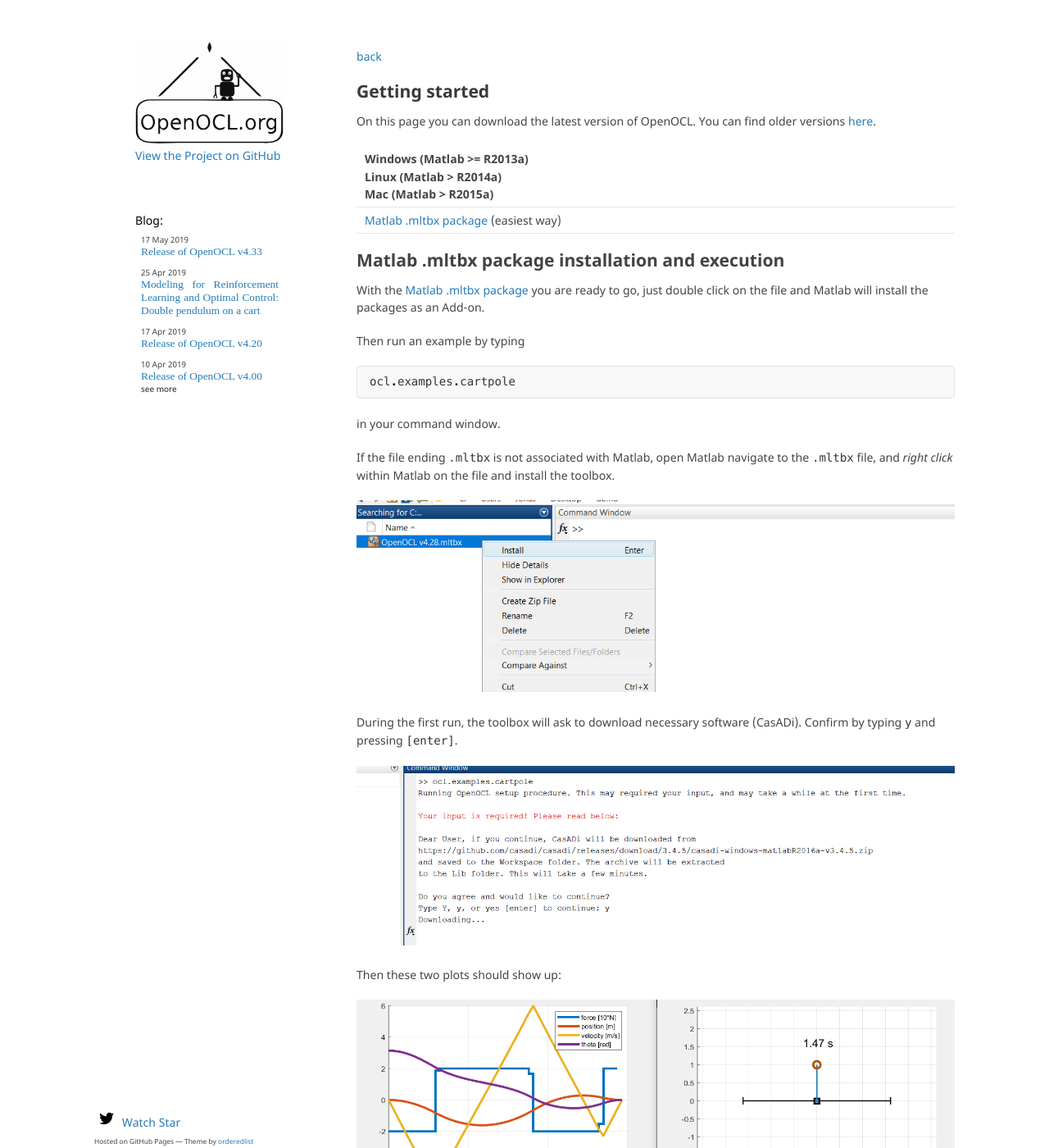
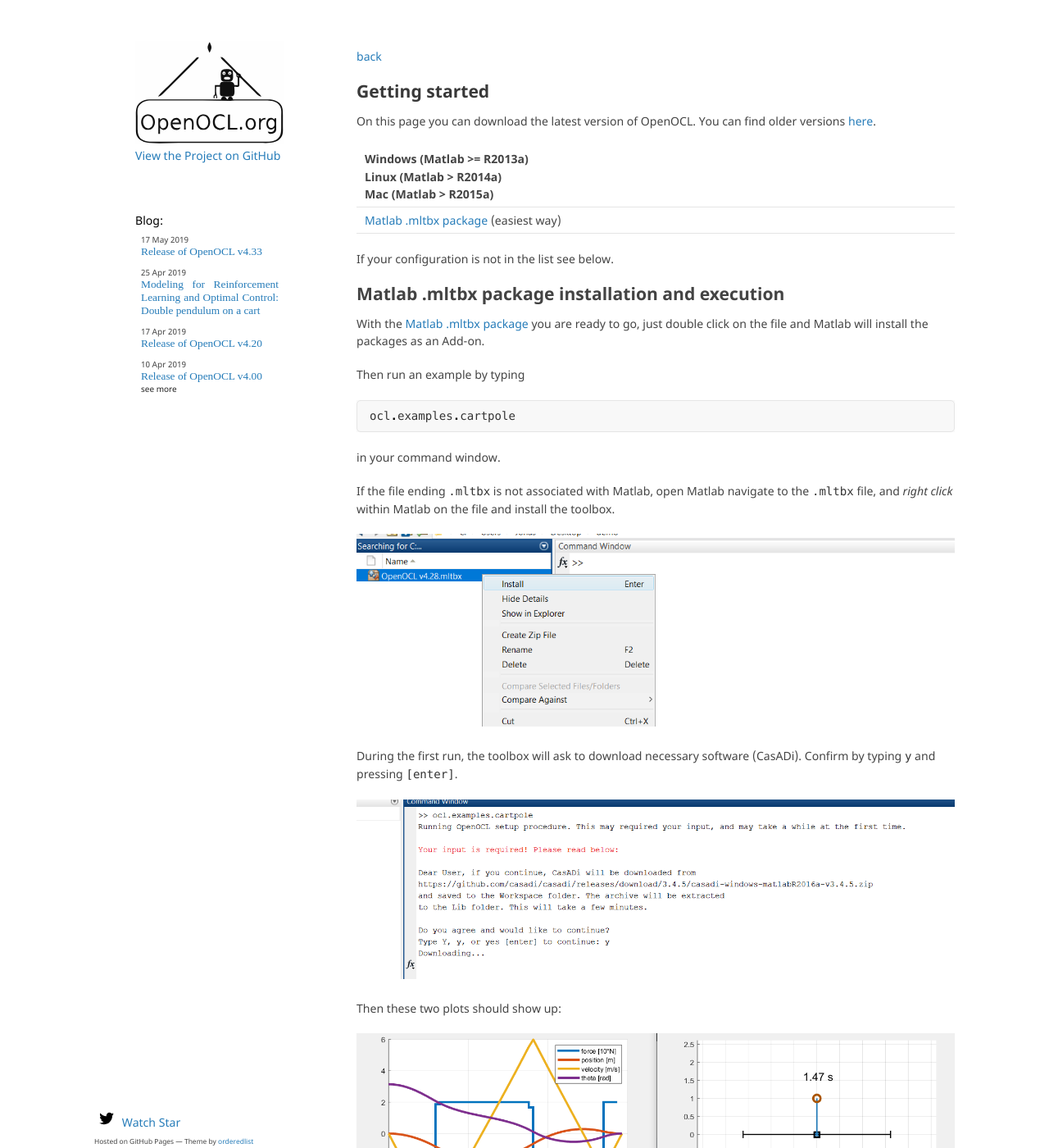
Before and after one commit to OpenOCL/openocl.github.io, a Jekyll site: the page built from get-started.md, in a window 1280 px wide and 1400 px high. Shown: the whole window at 82% size. Built offline with Jekyll 4.4.1, drawn with Linux system fonts in a browser that asks for light colours; some web fonts are replaced; our own code applies the rules of GitHub Pages for plain Markdown files; some of the changed lines change nothing that is shown.

Commit message:
Update get-started.md

````diff
--- a/get-started.md
+++ b/get-started.md
@@ -11,6 +11,8 @@
 | Windows (Matlab >= R2013a) <br> Linux (Matlab > R2014a) <br> Mac (Matlab > R2015a)   |
 |:-------------|
 | [Matlab .mltbx package](https://github.com/OpenOCL/OpenOCL/releases/download/v5.06/OpenOCL-v5.06.mltbx) (easiest way)|
+
+If your configuration is not in the list see below.
 
 ## Matlab .mltbx package installation and execution
 
@@ -39,7 +41,7 @@
 To have a look at the code, type
 
 ```m
-open oc.examples.cartpole
+open ocl.examples.cartpole
 ```
 
 ![Open Cartpole example code](/assets/img/open_example.png)
````
